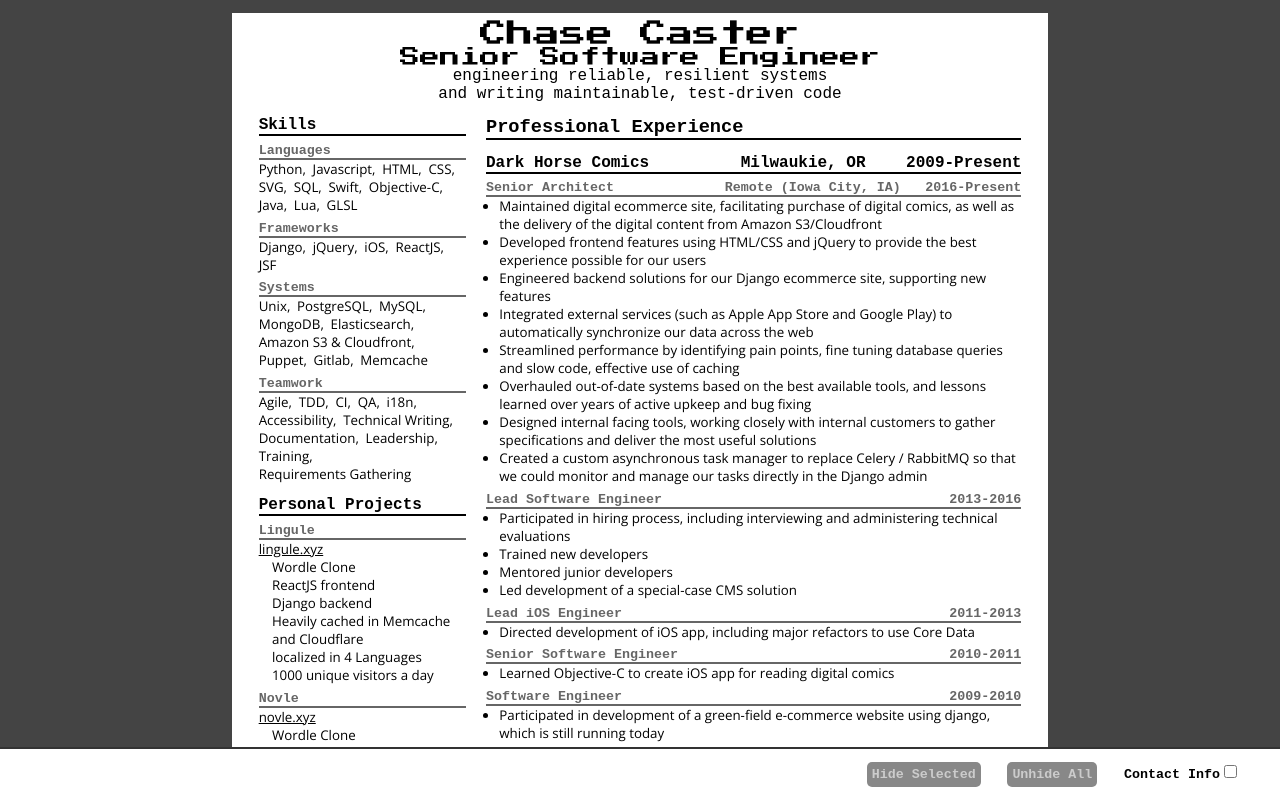
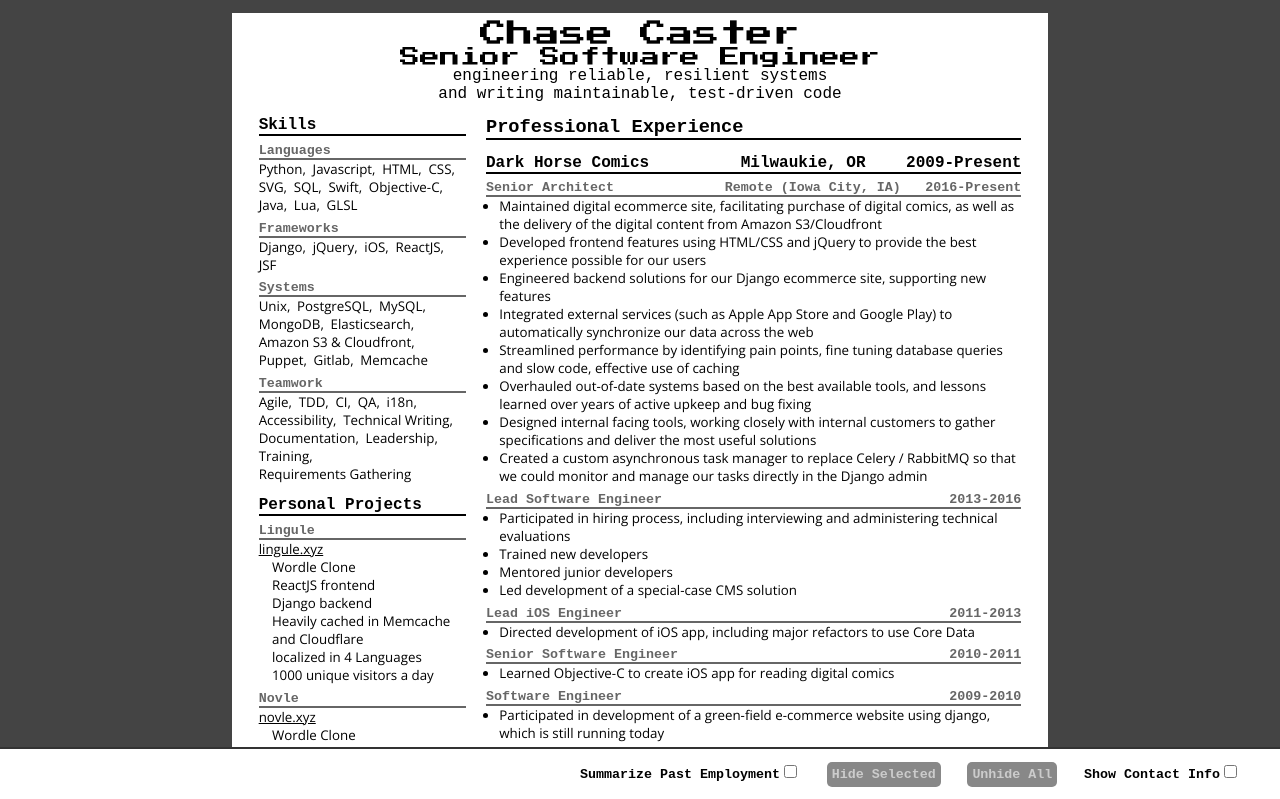
Before and after one commit to sealgair/Resume, a React (Create React App) app: page / in a window 1280 px wide. Shown: the top 799 px of the page. Built offline with nearby package versions, Linux system fonts and the light colour scheme; a web font is replaced by a local one.

Commit message:
summarize past employers

```diff
--- a/src/App.tsx
+++ b/src/App.tsx
@@ -99,16 +99,9 @@
   name: string, location: string, dates: string, positions: Array<Position>
 }
 
-type EmploymentProps = {
-  employers: Array<Employer>,
-}
-
-function Employment({employers}: EmploymentProps) {
+function EmployerDetails({employer}: {employer: Employer}) {
   return (
-    <div id="employment select-container">
-      <div className="main title">Professional Experience</div>
-      {employers.map((employer, e) =>
-        <Selectable key={e} className="employer section nobreak select-container">
+      <Selectable className="employer section nobreak select-container">
         <div className="title">
           <span>{employer.name}</span>
           <span>{employer.location}</span>
@@ -133,7 +126,44 @@
         )}
         </div>
       </Selectable>
+  )
+}
+
+type EmploymentProps = {
+  employers: Array<Employer>,
+  summarize: boolean
+}
+
+function Employment({employers, summarize}: EmploymentProps) {
+  const current = employers[0]
+  const past = employers.slice(1)
+  let pastDetails
+  if (summarize) {
+    pastDetails = (<>
+      <div className="title">Previous Employers</div>
+      {past.map((employer, e) =>
+         <Selectable key={e}>
+          <div className="sub title">
+            <span>{employer.name}</span>
+            <span>{employer.location}</span>
+            <span>{employer.dates}</span>
+          </div>
+          <ul>
+            {employer.positions.map((position, p) => <li>{position.name}</li>)}
+          </ul>
+         </Selectable>
       )}
+    </>)
+  } else {
+    pastDetails = past.map((employer, e) =>
+      <EmployerDetails key={e} employer={employer}/>
+    )
+  }
+  return (
+    <div id="employment select-container">
+      <div className="main title">Professional Experience</div>
+        <EmployerDetails employer={current}/>
+        {pastDetails}
     </div>
   )
 }
@@ -141,18 +171,24 @@
 class App extends React.Component {
   state: {
     showContact: boolean,
+    summarize: boolean
   }
 
   constructor(props: {}) {
     super(props)
     this.state = {
       showContact: false,
+      summarize: false
     }
     this.changeShowContact = this.changeShowContact.bind(this)
+    this.changeSummarize = this.changeSummarize.bind(this)
   }
 
   changeShowContact() {
     this.setState({showContact: !this.state.showContact})
+  }
+  changeSummarize() {
+    this.setState({summarize: !this.state.summarize})
   }
 
   render() {
@@ -175,11 +211,14 @@
               <EducationInfo education={data.education}/>
             </div>
             <div className="column"></div>
-              <Employment employers={data.employers}/>
+              <Employment employers={data.employers} summarize={this.state.summarize}/>
           </div>
         </div>
         <ControlBar showContact={this.state.showContact}
-              changeShowContact={this.changeShowContact}/>
+              changeShowContact={this.changeShowContact}
+                      summarize={this.state.summarize}
+                changeSummarize={this.changeSummarize}
+        />
       </>)
   }
 }
--- a/src/ControlBar.tsx
+++ b/src/ControlBar.tsx
@@ -1,10 +1,11 @@
 import { useState } from 'react';
 
 type ControlProps = {
-  showContact: boolean, changeShowContact: () => void
+  showContact: boolean, changeShowContact: () => void,
+  summarize: boolean, changeSummarize: () => void
 }
 
-function ControlBar({showContact, changeShowContact}: ControlProps) {
+function ControlBar({showContact, changeShowContact, summarize, changeSummarize}: ControlProps) {
   const [canHide, setCanHide] = useState(false)
   const [canUnide, setCanUnhide] = useState(false)
 
@@ -22,6 +23,10 @@
 
   return (
     <div id="controls">
+      <label id="summarize">
+        Summarize Past Employment
+        <input type="checkbox" checked={summarize} onChange={changeSummarize}/>
+      </label>
       <button id="hide-selected" disabled={!canHide} onClick={() => {
         document.dispatchEvent(new Event("control:hide"))
       }}>
@@ -33,7 +38,7 @@
         Unhide All
       </button>
       <label id="show-contact">
-        Contact Info
+        Show Contact Info
         <input type="checkbox" checked={showContact} onChange={changeShowContact}/>
       </label>
     </div>
```
Lines whose indentation alone changed are shown as unchanged.
